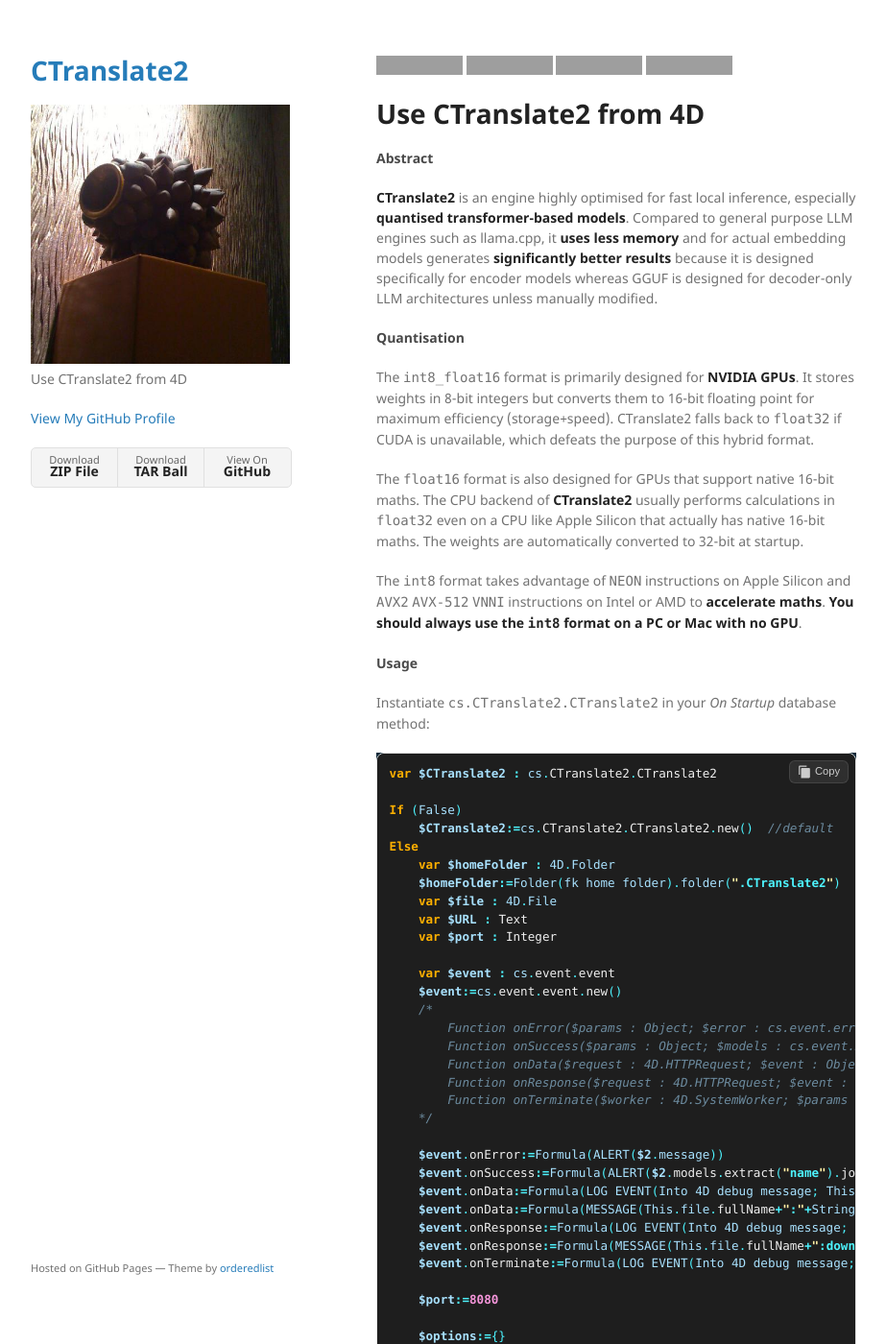
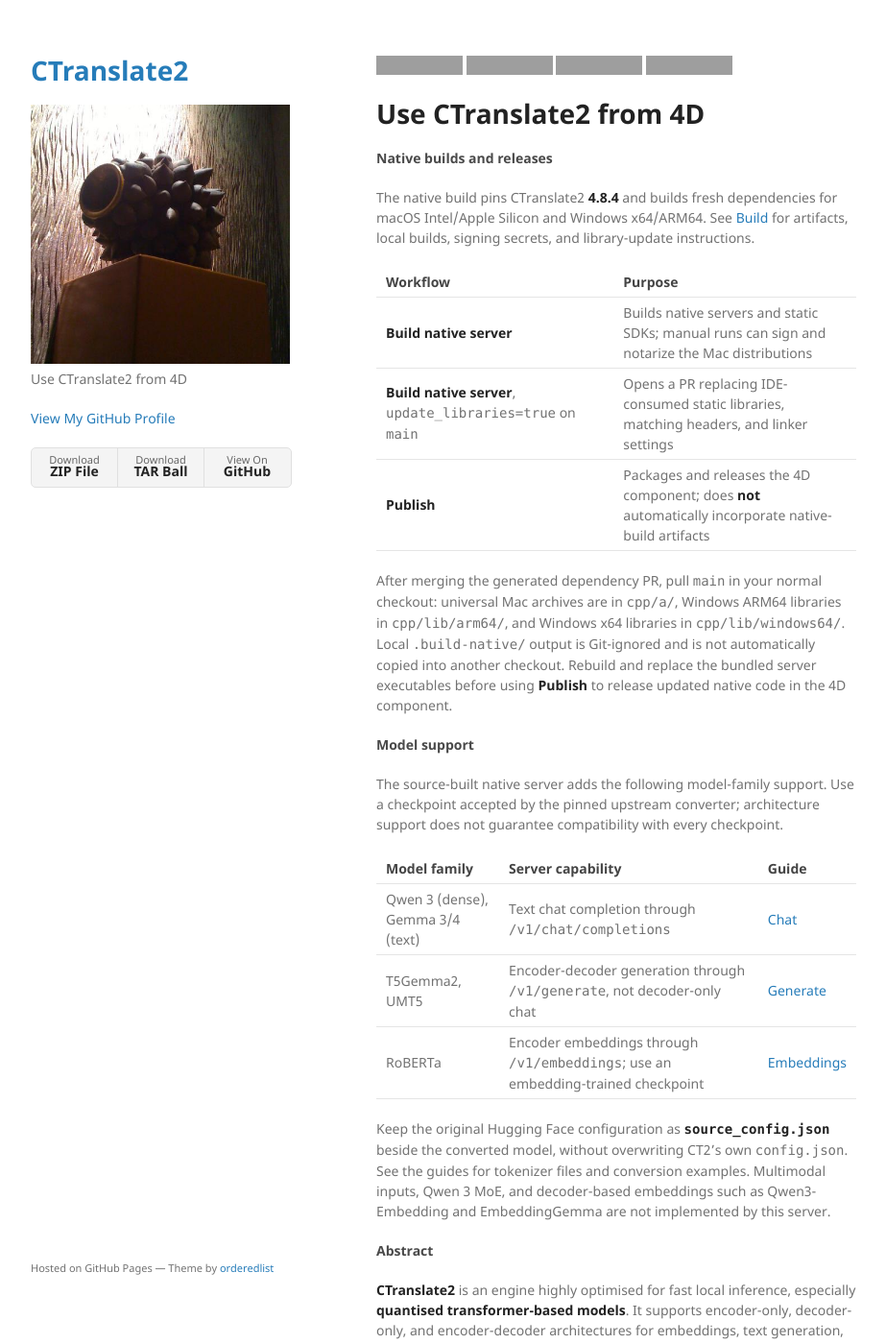
Before and after one commit to miyako/CTranslate2, a Jekyll site: the page built from index.md, in a window 1280 px wide and 1400 px high. Shown: the whole window at 96% size, without its empty margins (178-1101 px from the left). Built offline with Jekyll 4.4.1, drawn with Linux system fonts in a browser that asks for light colours; some of the changed text lies outside the part shown; grey boxes are pictures that could not be loaded.

Commit message:
Sync index.md with README.md and fix compatible typo
Co-authored-by: Copilot App <223556219+Copilot@users.noreply.github.com>

```diff
--- a/index.md
+++ b/index.md
@@ -9,9 +9,46 @@ layout: default
 
 # Use CTranslate2 from 4D
 
+#### Native builds and releases
+
+The native build pins CTranslate2 **4.8.4** and builds fresh dependencies for
+macOS Intel/Apple Silicon and Windows x64/ARM64. See [Build](build.md) for
+artifacts, local builds, signing secrets, and library-update instructions.
+
+| Workflow | Purpose |
+|---|---|
+| **Build native server** | Builds native servers and static SDKs; manual runs can sign and notarize the Mac distributions |
+| **Build native server**, `update_libraries=true` on `main` | Opens a PR replacing IDE-consumed static libraries, matching headers, and linker settings |
+| **Publish** | Packages and releases the 4D component; does **not** automatically incorporate native-build artifacts |
+
+After merging the generated dependency PR, pull `main` in your normal checkout:
+universal Mac archives are in `cpp/a/`, Windows ARM64 libraries in
+`cpp/lib/arm64/`, and Windows x64 libraries in `cpp/lib/windows64/`.
+Local `.build-native/` output is Git-ignored and is not automatically copied
+into another checkout. Rebuild and replace the bundled server executables
+before using **Publish** to release updated native code in the 4D component.
+
+#### Model support
+
+The source-built native server adds the following model-family support.
+Use a checkpoint accepted by the pinned upstream converter; architecture
+support does not guarantee compatibility with every checkpoint.
+
+| Model family | Server capability | Guide |
+|---|---|---|
+| Qwen 3 (dense), Gemma 3/4 (text) | Text chat completion through `/v1/chat/completions` | [Chat](chat.md) |
+| T5Gemma2, UMT5 | Encoder-decoder generation through `/v1/generate`, not decoder-only chat | [Generate](generate.md) |
+| RoBERTa | Encoder embeddings through `/v1/embeddings`; use an embedding-trained checkpoint | [Embeddings](embeddings.md) |
+
+Keep the original Hugging Face configuration as **`source_config.json`** beside
+the converted model, without overwriting CT2's own `config.json`. See the guides
+for tokenizer files and conversion examples. Multimodal inputs, Qwen 3 MoE,
+and decoder-based embeddings such as Qwen3-Embedding and EmbeddingGemma are
+not implemented by this server.
+
 #### Abstract
 
-[**CTranslate2**](https://github.com/OpenNMT/CTranslate2) is an engine highly optimised for fast local inference, especially **quantised transformer-based models**. Compared to general purpose LLM engines such as llama.cpp, it **uses less memory** and for actual embedding models generates **significantly better results** because it is designed specifically for encoder models whereas GGUF is designed for decoder-only LLM architectures unless manually modified.
+[**CTranslate2**](https://github.com/OpenNMT/CTranslate2) is an engine highly optimised for fast local inference, especially **quantised transformer-based models**. It supports encoder-only, decoder-only, and encoder-decoder architectures for embeddings, text generation, and translation.
 
 #### Quantisation
 
@@ -143,14 +180,14 @@ If a model is not avaiable in `ct2` format, you can use a `python` utility to co
 
 Some developers prefer **CTranslate2** over standard inference engines like **llama.cpp** , **ONNX Runtime**, or **PyTorch** because:
 
-* It is a specialised encoder-only inference engine
+* It is a specialised transformer inference engine supporting encoder-only, decoder-only, and encoder-decoder models
 * It has a fast inference routine for CPU
 
 Most x86 CPUs do not have native `float16` calculation units. That means the `float16` weights are cast to `float32` for computation which adds overhead. CTranslate2 uses optimised instruction sets (AVX2, AVX-512, VNNI) to run operations directly on integers which is drastically faster than `float32` on CPUs.
 
 #### AI Kit compatibility
 
-The API is compatible with [Open AI](https://platform.openai.com/docs/api-reference/embeddings).
+The API is compatible with the following [Open AI](https://platform.openai.com/docs/api-reference/) endpoints:
 
 |Class|API|Availability|
 |-|-|:-:|
@@ -160,3 +197,12 @@ The API is compatible with [Open AI](https://platform.openai.com/docs/api-refere
 |Moderations|`/v1/moderations`||
 |Embeddings|`/v1/embeddings`|✅|
 |Files|`/v1/files`||
+
+In addition, the following endpoints are available:
+
+|API|Alias|Trigger
+|-|-|:-:|
+|`/v1/translate`|`/v1/chat/completions`|Payload root element is `input`
+|`/v1/generate`|`/v1/chat/completions`|Payload root element is `prompt`
+|`/v1/rerank`||
+|`/v1/contextualizedembeddings`|`/v1/contextualized/embeddings`
```
Also changed, not shown: README.md.
